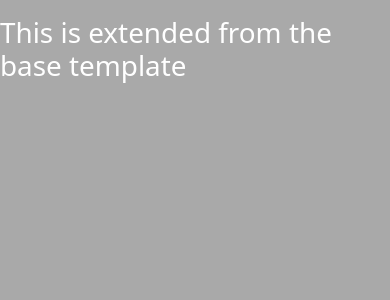
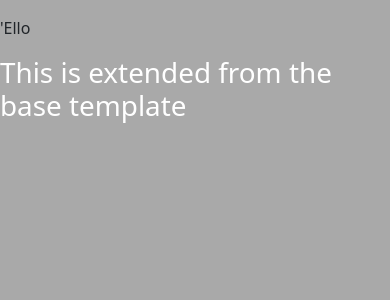
Before and after one commit to DimoDimchev/SoftUni-Python-Web-Django, a Django app: page / in a window 390 px wide. Shown: the part 48-348 px from the top of the page. Run offline with Django 3.2, Linux system fonts and the light colour scheme; data that the repository does not hold is empty.

Commit message:
Explored template inheritance

```diff
--- a/templates/templates_advanced/index.html
+++ b/templates/templates_advanced/index.html
@@ -1,4 +1,4 @@
-{% extends 'templates_advanced/shared/base.html' %} }
+{% extends 'templates_advanced/shared/base_sidebar.html' %} }
 {% load static %}
 
 {% block title %}Home | My page{% endblock %}
@@ -7,7 +7,11 @@
     <link rel="stylesheet" href={% static 'css/index.css' %}>
 {% endblock %}
 
-{% block content %}
+{% block sidebar_content %}
+    <p>'Ello</p>
+{% endblock %}
+
+{% block site_content %}
     <h1>This is extended from the base template</h1>
     <ul>
         {% for todo_entry in todos%}
--- /dev/null
+++ b/templates/templates_advanced/shared/base_sidebar.html
@@ -0,0 +1,12 @@
+{% extends 'templates_advanced/shared/base.html' %}
+
+{% block content %}
+    <div class="row">
+        <div class="col-sm-4">
+            {% block sidebar_content %}{% endblock %}
+        </div>
+        <div class="col-sm-8">
+            {% block site_content %}{% endblock %}
+        </div>
+    </div>
+{% endblock %}
```
Also changed, not shown: templates/templates_advanced/shared/base_fullwitdth.html (added, +7 -0 lines).
